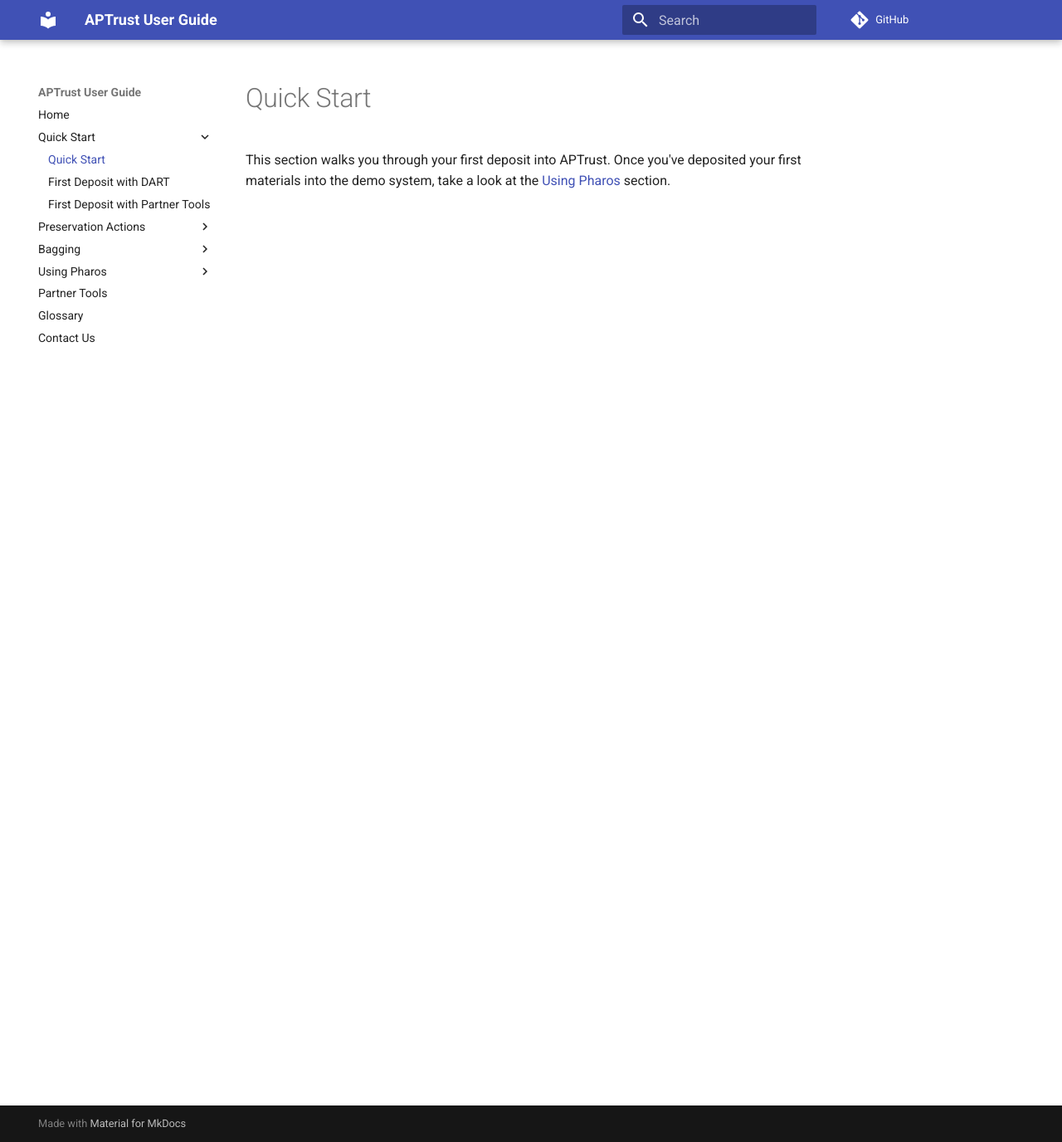
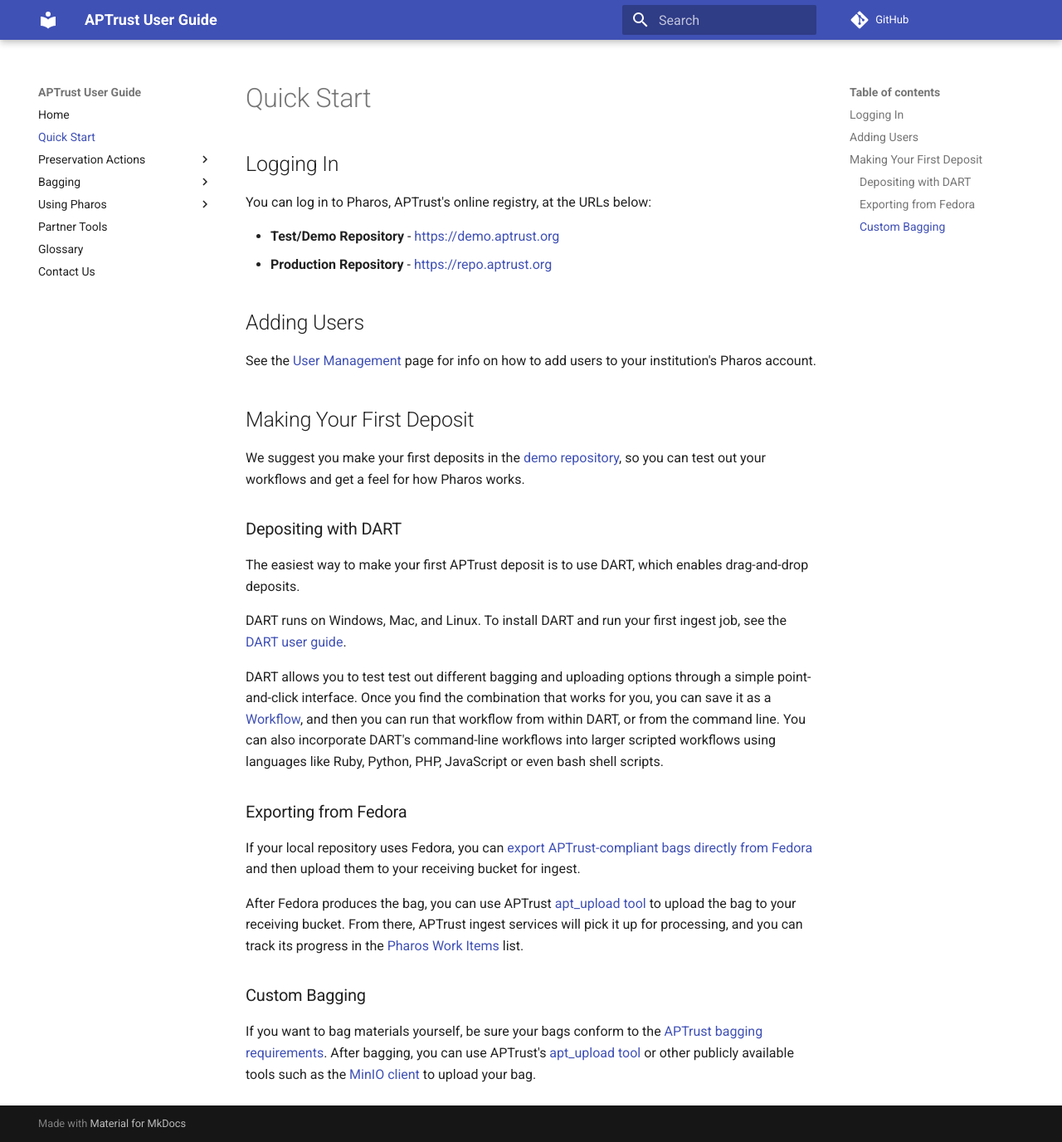
Before and after one commit to APTrust/userguide, an MkDocs documentation site: the page built from docs/quick_start.md, in a window 1280 px wide and 1376 px high. Shown: the whole window at 83% size. Built offline with MkDocs 1.6.1 and Material for MkDocs 9.7.7, drawn with Linux system fonts in a browser that asks for light colours; comment, search, counter and statistics services are not loaded.

Commit message:
Finished first pass at barebones user guide. Needs input from others.

```diff
--- /dev/null
+++ b/docs/quick_start.md
@@ -0,0 +1,34 @@
+# Quick Start
+
+## Logging In
+
+You can log in to Pharos, APTrust's online registry, at the URLs below:
+
+* __Test/Demo Repository__ - https://demo.aptrust.org
+* __Production Repository__ - https://repo.aptrust.org
+
+## Adding Users
+
+See the [User Management](/pharos/user_management) page for info on how to add users to your institution's Pharos account.
+
+## Making Your First Deposit
+
+We suggest you make your first deposits in the [demo repository](https://demo.aptrust.org), so you can test out your workflows and get a feel for how Pharos works.
+
+### Depositing with DART
+
+The easiest way to make your first APTrust deposit is to use DART, which enables drag-and-drop deposits.
+
+DART runs on Windows, Mac, and Linux. To install DART and run your first ingest job, see the [DART user guide](https://aptrust.github.io/dart-docs/users/getting_started/).
+
+DART allows you to test test out different bagging and uploading options through a simple point-and-click interface. Once you find the combination that works for you, you can save it as a [Workflow](https://aptrust.github.io/dart-docs/users/workflows/), and then you can run that workflow from within DART, or from the command line. You can also incorporate DART's command-line workflows into larger scripted workflows using languages like Ruby, Python, PHP, JavaScript or even bash shell scripts.
+
+### Exporting from Fedora
+
+If your local repository uses Fedora, you can [export APTrust-compliant bags directly from Fedora](https://github.com/fcrepo4-labs/fcrepo-import-export/blob/master/README.md#running-the-importexport-utility-with-a-bagit-support) and then upload them to your receiving bucket for ingest.
+
+After Fedora produces the bag, you can use APTrust [apt_upload tool](/partner_tools/) to upload the bag to your receiving bucket. From there, APTrust ingest services will pick it up for processing, and you can track its progress in the [Pharos Work Items](/pharos/work_items/) list.
+
+### Custom Bagging
+
+If you want to bag materials yourself, be sure your bags conform to the [APTrust bagging requirements](/bagging/). After bagging, you can use APTrust's [apt_upload tool](/partner_tools/) or other publicly available tools such as the [MinIO client](https://docs.min.io/docs/minio-client-complete-guide) to upload your bag.
--- a/docs/quick_start/index.md
+++ /dev/null
@@ -1,3 +0,0 @@
-# Quick Start
-
-This section walks you through your first deposit into APTrust. Once you've deposited your first materials into the demo system, take a look at the [Using Pharos](pharos/) section.
--- a/mkdocs.yml
+++ b/mkdocs.yml
@@ -25,10 +25,7 @@
 repo_url:  https://github.com/APTrust/userguide
 nav:
   - Home: index.md
-  - Quick Start:
-      - quick_start/index.md
-      - quick_start/first_deposit_with_dart.md
-      - quick_start/first_deposit_with_tools.md
+  - Quick Start: quick_start.md
   - Preservation Actions:
       - preservation/ingest.md
       - preservation/updates.md
```
Also changed, not shown: docs/bagging/tools.md (+2 -2 lines), docs/quick_start/first_deposit_with_dart.md (deleted, +0 -7 lines), docs/quick_start/first_deposit_with_tools.md (deleted, +0 -7 lines).
